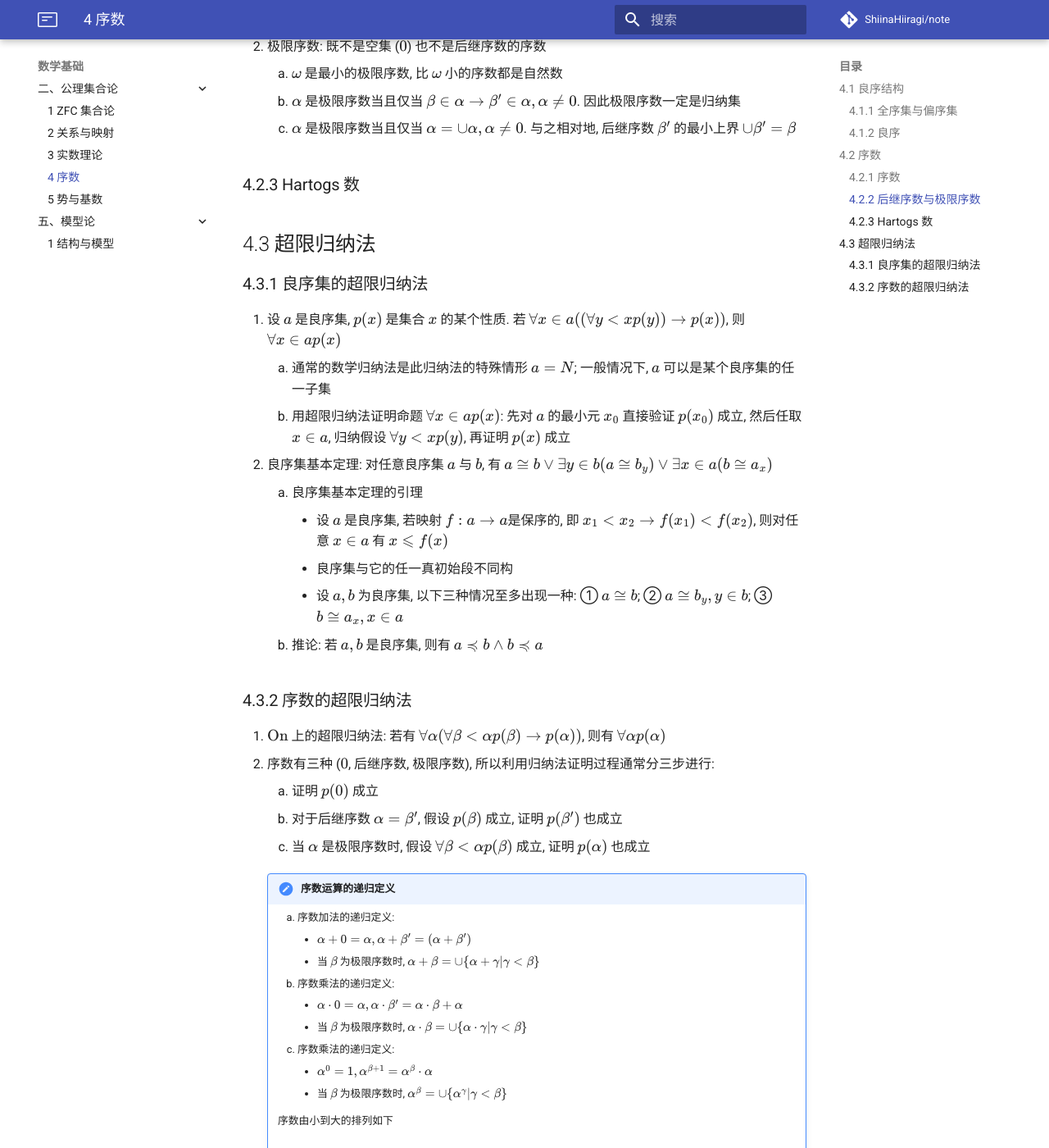
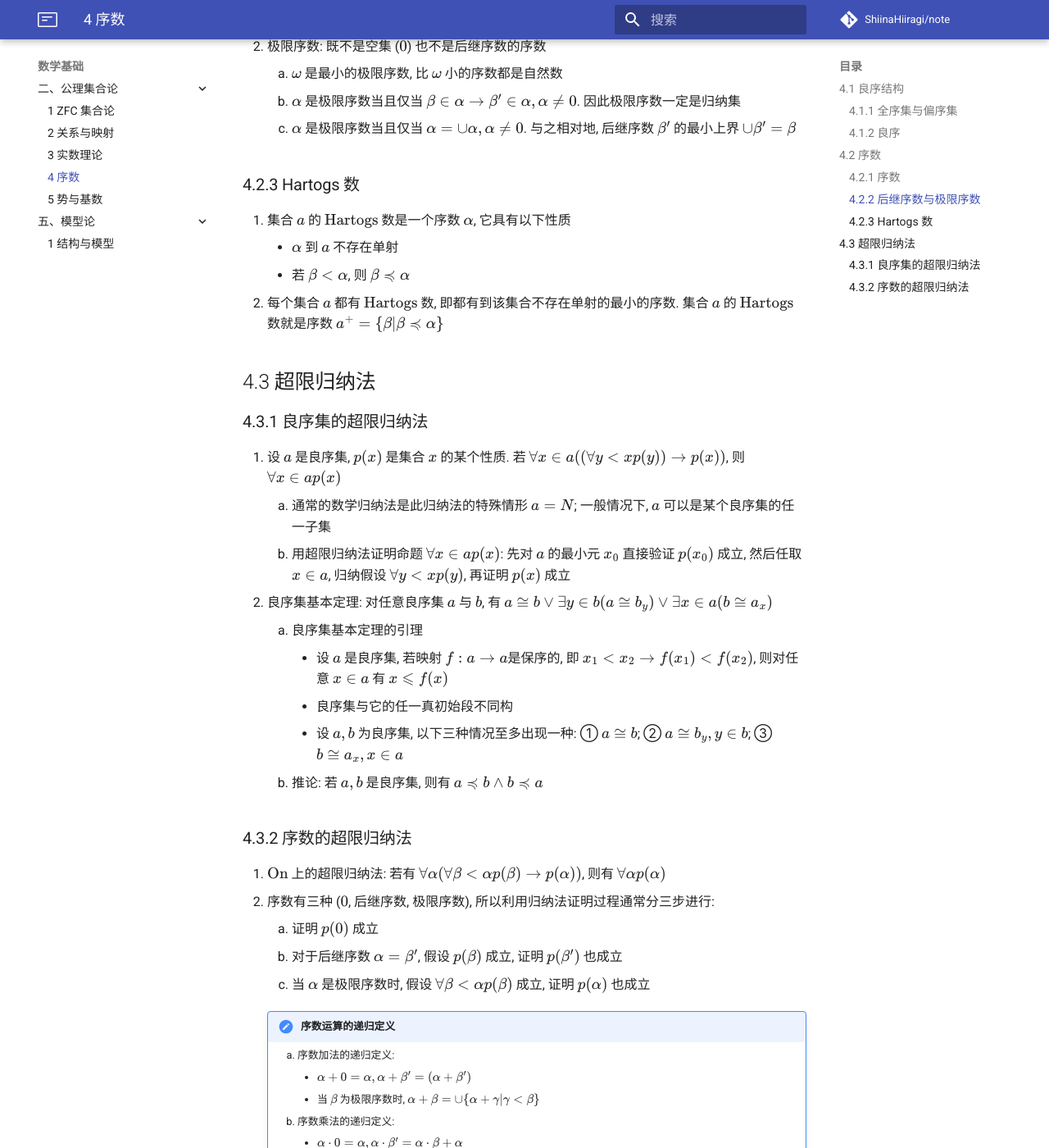
Before and after one commit to ShiinaHiiragi/note, an MkDocs documentation site: the page built from docs/foundation/set/ordinal.md, in a window 1280 px wide and 1400 px high, scrolled down 2809 px. Shown: the whole window at 82% size. Built offline with MkDocs 1.6.1 and Material for MkDocs 9.7.7, drawn with Linux system fonts in a browser that asks for light colours; comment, search, counter and statistics services are not loaded.

Commit message:
complete ordinal

```diff
--- a/docs/extra/config.css
+++ b/docs/extra/config.css
@@ -3,7 +3,8 @@
 }
 
 * {
-  box-sizing: border-box
+  box-sizing: border-box;
+  user-select: none;
 }
 
 .progress-container {
--- a/docs/foundation/set/ordinal.md
+++ b/docs/foundation/set/ordinal.md
@@ -74,6 +74,10 @@
     3. $\alpha$ 是极限序数当且仅当 $\alpha =\cup \alpha ,\alpha \neq 0$. 与之相对地, 后继序数 $\beta'$ 的最小上界 $\cup \beta '=\beta$
 
 ### 4.2.3 Hartogs 数
+1. 集合 $a$ 的 $\mathrm{Hartogs}$ 数是一个序数 $\alpha$, 它具有以下性质
+    - $\alpha$ 到 $a$ 不存在单射
+    - 若 $\beta<\alpha$, 则 $\beta \preccurlyeq \alpha$
+2. 每个集合 $a$ 都有 $\mathrm{Hartogs}$ 数, 即都有到该集合不存在单射的最小的序数. 集合 $a$ 的 $\mathrm{Hartogs}$ 数就是序数 $a^+=\{\beta|\beta \preccurlyeq \alpha\}$
 
 ## 4.3 超限归纳法
 ### 4.3.1 良序集的超限归纳法
```
Also changed, not shown: docs/foundation/set/zfc.md (+37 -7 lines).
